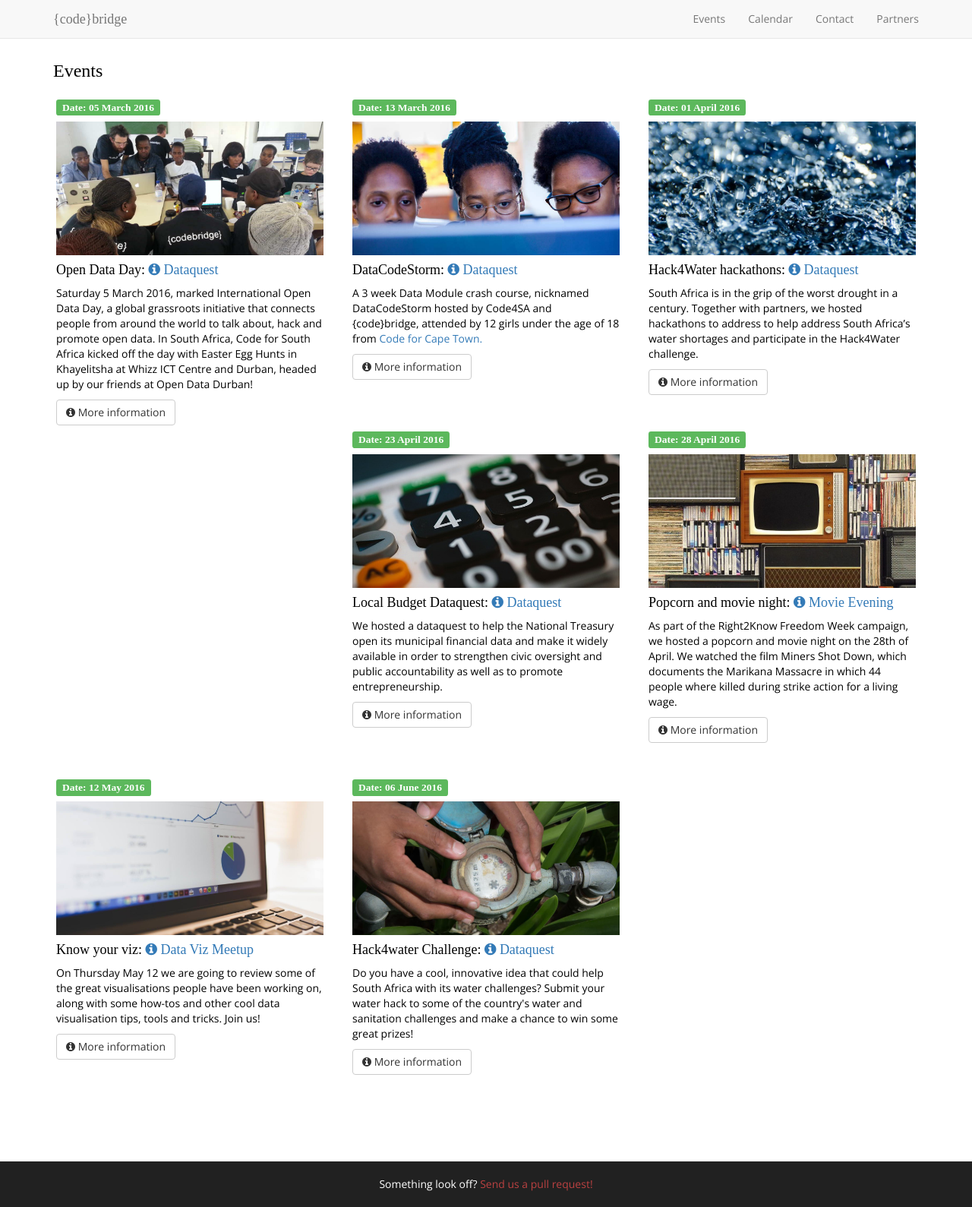
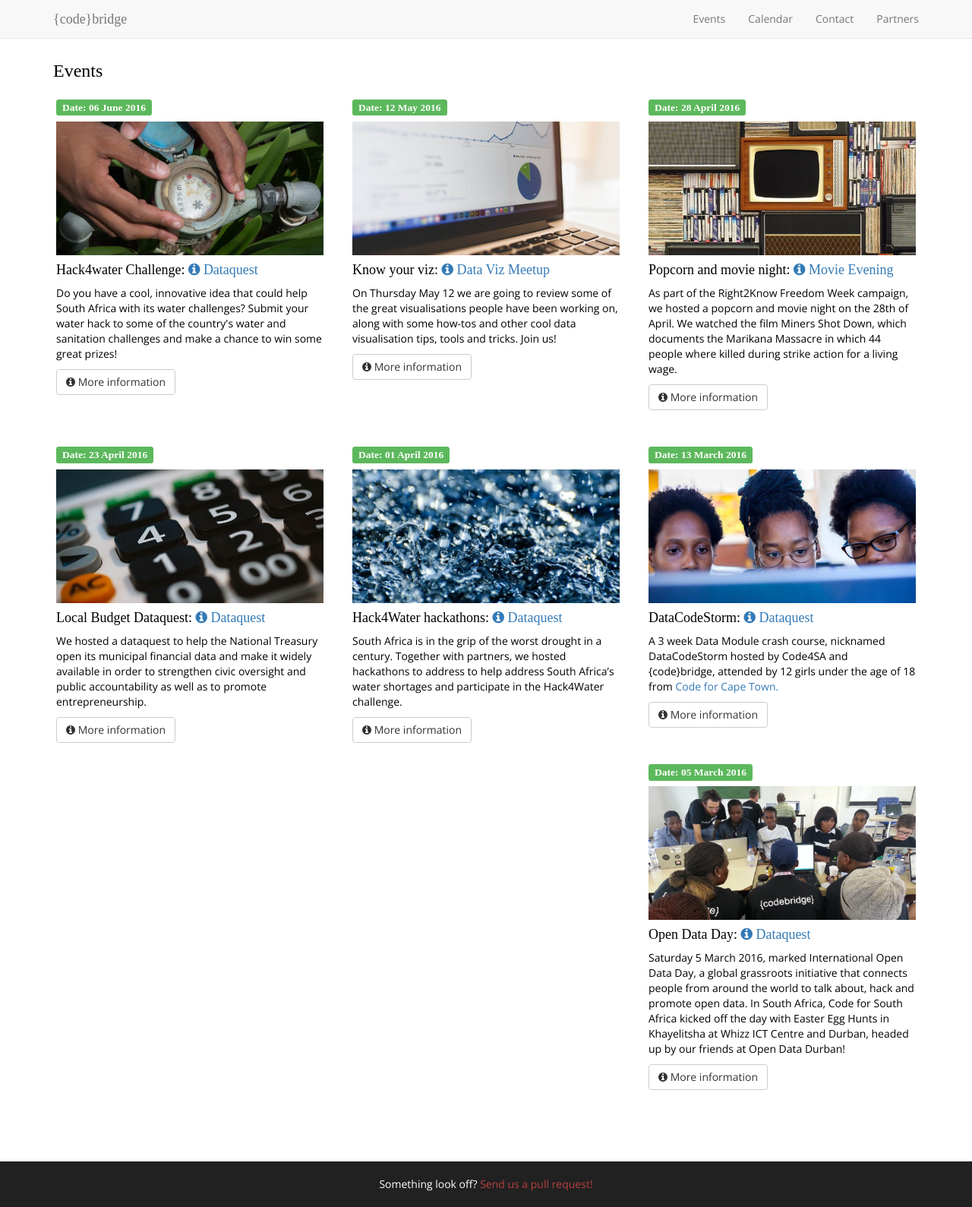
Before and after one commit to codebridge-za/codebridge.co.za, a Jekyll site: the page built from events/index.html, in a window 1280 px wide. Shown: the whole page at 76% size. Built offline with Jekyll 4.4.1, drawn with Linux system fonts in a browser that asks for light colours; nearby versions of some CDN libraries; some web fonts are replaced.

Commit message:
reversed the events order on the page

```diff
--- a/events/index.html
+++ b/events/index.html
@@ -8,7 +8,7 @@
 		<a class="anchor" name="pastevents"></a><h3>Events</h3>
 	</div>
 	<div class="row">
-	{% for event in site.allevents %}
+	{% for event in site.allevents reversed%}
 			<div class="col-md-4">
 				<div class="thumbnail">
 					<h4><span class="label label-success">Date: {{event.date | date_to_long_string}}</span></h4>
```
